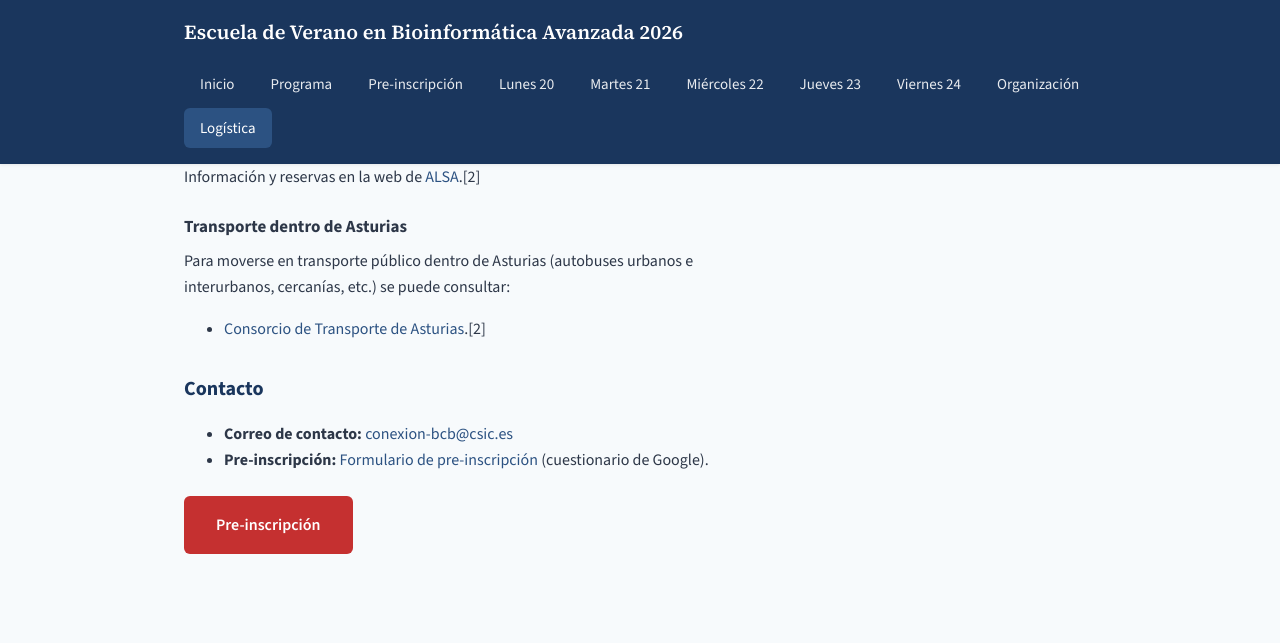
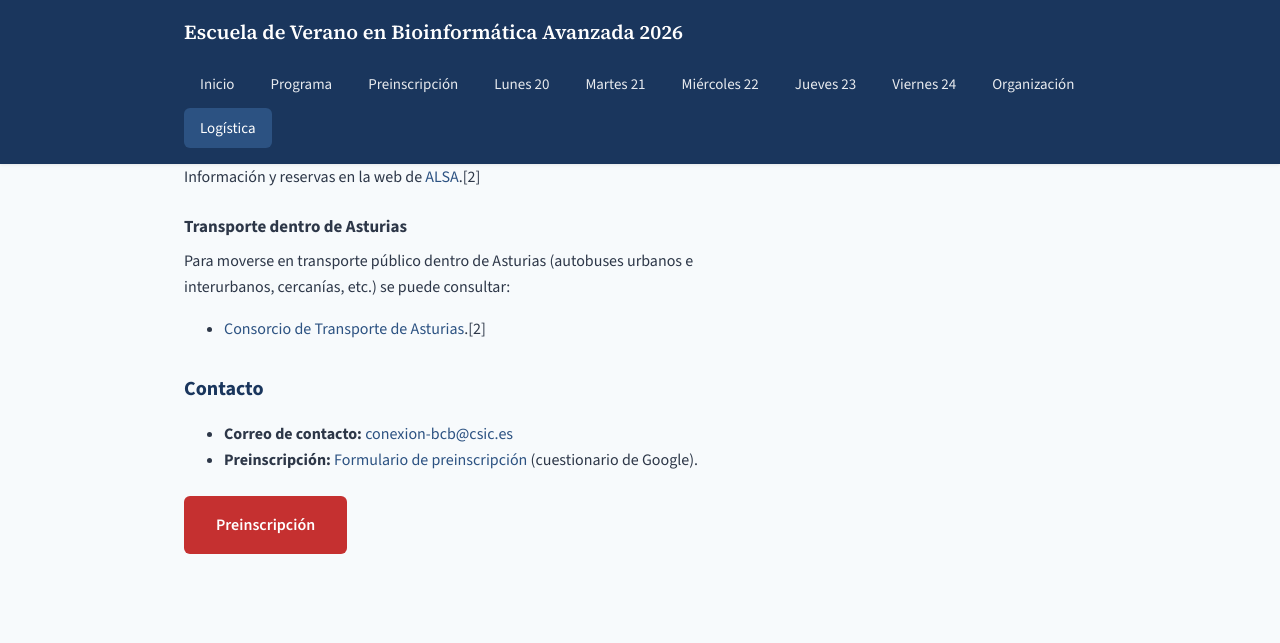
Before and after one commit to ConexionBCB/Summer_School_2026, a Jekyll site: the page built from pages/logistics.md, in a window 1280 px wide and 900 px high, scrolled down 2534 px. Shown: the top 643 px of the window. Built offline with Jekyll 4.4.1, drawn with Linux system fonts in a browser that asks for light colours.

Commit message:
correccion

```diff
--- a/_config.yml
+++ b/_config.yml
@@ -10,7 +10,7 @@ nav:
     path: /
   - label: Programa
     path: /schedule/
-  - label: Pre-inscripción
+  - label: Preinscripción
     path: https://forms.gle/22wtmQtaQmPML4V66
   - label: Lunes 20
     path: /day1-monday/
--- a/_layouts/home.html
+++ b/_layouts/home.html
@@ -26,7 +26,7 @@ layout: default
         en la sección de <a href="{{ site.baseurl }}/logistics/">Logística</a>.
       </p>
       <a href="https://forms.gle/22wtmQtaQmPML4V66" class="btn btn-secondary btn-preinscripcion" target="_blank" rel="noopener noreferrer">
-        Pre-inscripción
+        Preinscripción
       </a>
     </div>
   </section>
--- a/pages/logistics.md
+++ b/pages/logistics.md
@@ -107,7 +107,7 @@ interurbanos, cercanías, etc.) se puede consultar:
 ## Contacto
 
 - **Correo de contacto:** [conexion-bcb@csic.es](mailto:conexion-bcb@csic.es)
-- **Pre-inscripción:** [Formulario de pre-inscripción](https://forms.gle/22wtmQtaQmPML4V66) (cuestionario de Google).
+- **Preinscripción:** [Formulario de preinscripción](https://forms.gle/22wtmQtaQmPML4V66) (cuestionario de Google).
 
 <p style="margin-top: var(--space-lg);">
   <a
@@ -115,5 +115,5 @@ interurbanos, cercanías, etc.) se puede consultar:
     class="btn btn-secondary btn-preinscripcion"
     target="_blank"
     rel="noopener noreferrer"
-  >Pre-inscripción</a>
+  >Preinscripción</a>
 </p>
```
